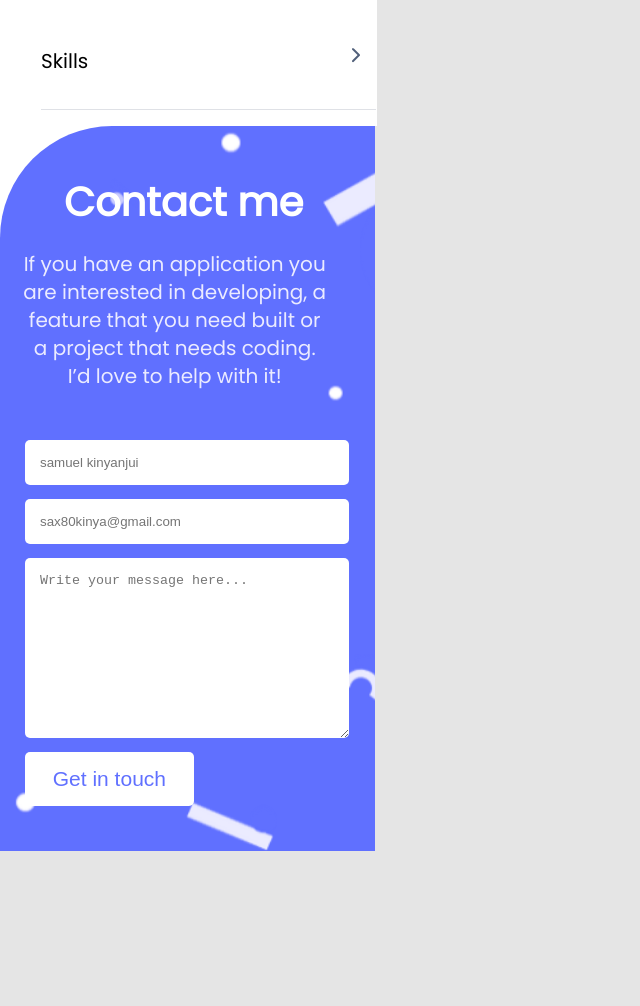
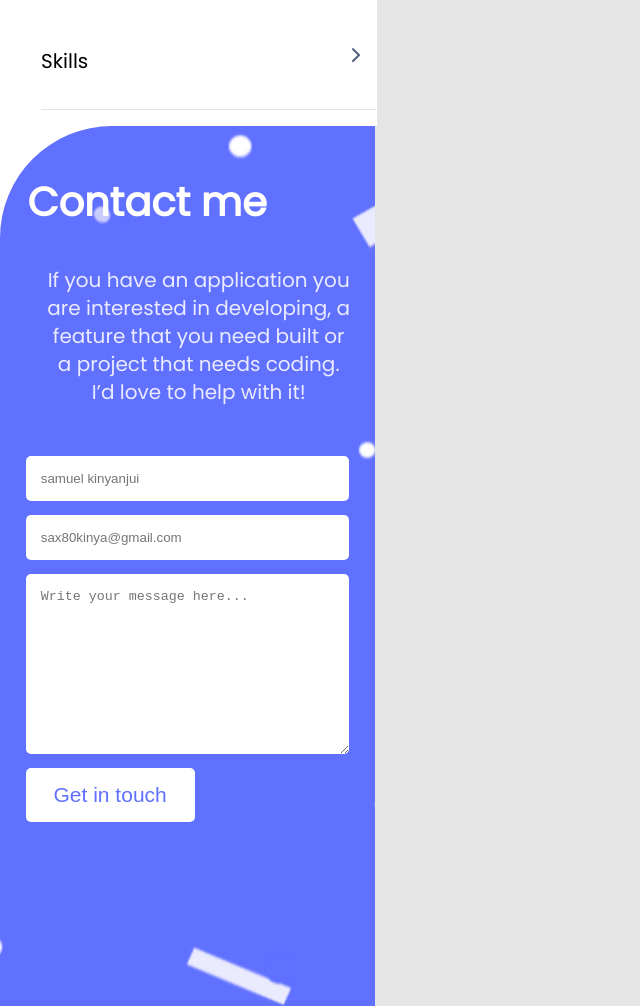
Before and after one commit to samuelkinyanjui/-finish_mobile_version_rev, a website: page index.html in a window 1280 px wide. Shown: the part 4251-5257 px from the top of the page, without its empty margins (0-640 px from the left). Before the commit the page ends 5102 px from the top, so only its background shows below. Drawn offline with Linux system fonts and the light colour scheme.

Commit message:
Update style.css
update stye

```diff
--- a/style.css
+++ b/style.css
@@ -883,13 +883,18 @@ overflow: hidden;
 
 }
 .footer_contact_form{
+display: flex;
+flex-direction: column;
+align-items: center;
+width: 100%;
+height: 110vh;
 width: 23.4375rem;
 left: 0px;
 background: #6070FF;
 overflow: hidden;
 background-image: url("./img/header_mobile.png");
 background-size: cover;
-background-position: center;
+background-position:center;
 background-repeat: no-repeat;
 border-top-left-radius: 7rem;
 
```
